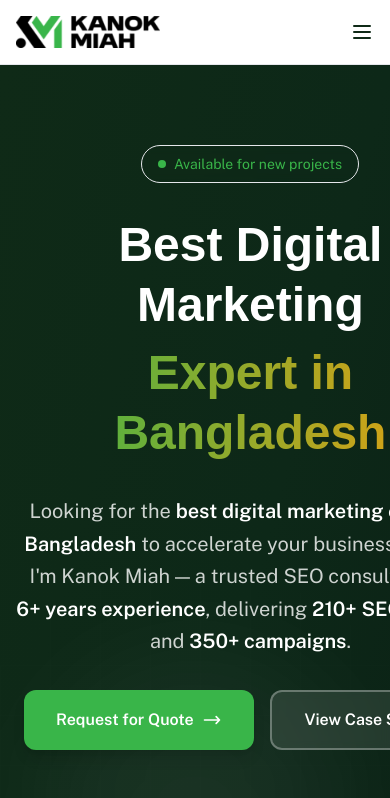
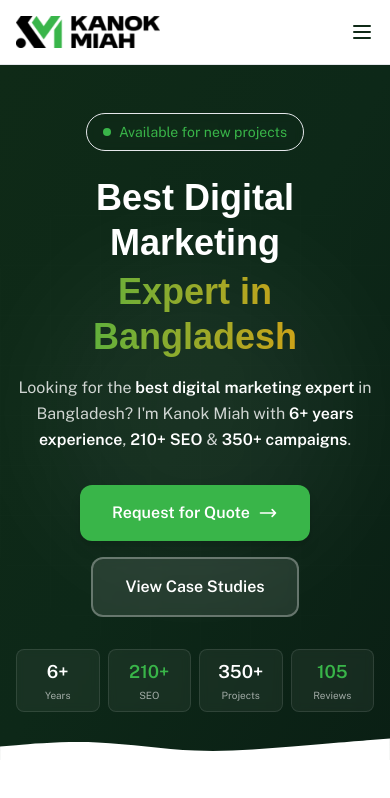
Before and after one commit to mdkanokmiah232-arch/kanok-miah-digital-marketing-website, a Next.js app: page / in a window 390 px wide. Shown: the top 798 px of the page. Built offline with nearby package versions, Linux system fonts and the light colour scheme; a web font is replaced by a local one.

Commit message:
fix: hero mobile top-of-fold design - compact layout

```diff
--- a/src/app/page.tsx
+++ b/src/app/page.tsx
@@ -93,7 +93,7 @@
           backgroundSize: '50px 50px'
         }}></div>
 
-        <div className="relative mx-auto max-w-7xl px-4 py-20 lg:px-8">
+        <div className="relative mx-auto max-w-7xl px-4 py-12 lg:py-20 lg:px-8">
           <div className="grid gap-12 lg:grid-cols-2 lg:items-center">
             <div className="text-center lg:text-left">
               <div className="inline-flex items-center gap-2 rounded-full border border-[var(--color-signal)]/30 bg-[var(--color-signal)]/10 px-4 py-2 text-sm text-[var(--color-signal)] backdrop-blur-sm">
@@ -104,15 +104,15 @@
                 Available for new projects
               </div>
 
-              <h1 className="mt-8 font-display text-5xl font-bold leading-tight text-white sm:text-6xl lg:text-7xl">
+              <h1 className="mt-6 font-display text-4xl font-bold leading-tight text-white sm:text-5xl lg:text-6xl">
                 <span className="block">Best Digital Marketing</span>
-                <span className="block mt-2 bg-gradient-to-r from-[var(--color-signal)] to-[#f59e0b] bg-clip-text text-transparent">
+                <span className="block mt-1 bg-gradient-to-r from-[var(--color-signal)] to-[#f59e0b] bg-clip-text text-transparent">
                   Expert in Bangladesh
                 </span>
               </h1>
 
-              <p className="mt-8 text-xl text-white/80 leading-relaxed max-w-xl mx-auto lg:mx-0">
-                Looking for the <strong className="text-white">best digital marketing expert in Bangladesh</strong> to accelerate your business growth? I'm Kanok Miah — a trusted SEO consultant with <strong className="text-white">6+ years experience</strong>, delivering <strong className="text-white">210+ SEO projects</strong> and <strong className="text-white">350+ campaigns</strong>.
+              <p className="mt-4 text-base text-white/80 leading-relaxed max-w-xl mx-auto lg:mx-0">
+                Looking for the <strong className="text-white">best digital marketing expert</strong> in Bangladesh? I'm Kanok Miah with <strong className="text-white">6+ years experience</strong>, <strong className="text-white">210+ SEO</strong> & <strong className="text-white">350+ campaigns</strong>.
               </p>
 
               <div className="mt-8 flex flex-wrap justify-center gap-4 lg:justify-start">
@@ -134,23 +134,23 @@
               </div>
 
               {/* Quick Stats */}
-              <div className="mt-12 grid grid-cols-2 gap-4">
+              <div className="mt-8 grid grid-cols-4 gap-2">
                 {[
-                  { value: '6+', label: 'Years Experience', color: 'text-white' },
-                  { value: '210+', label: 'SEO Projects', color: 'text-[var(--color-signal)]' },
-                  { value: '350+', label: 'Total Projects', color: 'text-white' },
-                  { value: '105', label: 'Google Reviews', color: 'text-[var(--color-signal)]' },
+                  { value: '6+', label: 'Years', color: 'text-white' },
+                  { value: '210+', label: 'SEO', color: 'text-[var(--color-signal)]' },
+                  { value: '350+', label: 'Projects', color: 'text-white' },
+                  { value: '105', label: 'Reviews', color: 'text-[var(--color-signal)]' },
                 ].map((stat) => (
-                  <div key={stat.label} className="rounded-xl bg-white/5 backdrop-blur-sm border border-white/10 p-4 text-center">
-                    <div className={`text-3xl font-bold ${stat.color}`}>{stat.value}</div>
-                    <div className="text-sm text-white/60 mt-1">{stat.label}</div>
+                  <div key={stat.label} className="rounded-lg bg-white/5 backdrop-blur-sm border border-white/10 p-2 sm:p-3 text-center">
+                    <div className={`text-lg sm:text-2xl font-bold ${stat.color}`}>{stat.value}</div>
+                    <div className="text-[10px] sm:text-xs text-white/60 mt-0.5">{stat.label}</div>
                   </div>
                 ))}
               </div>
             </div>
 
-            {/* SERP Simulator */}
-            <div className="relative">
+            {/* SERP Simulator - Hidden on mobile */}
+            <div className="relative hidden lg:block">
               <div className="absolute -inset-4 bg-gradient-to-r from-[var(--color-signal)]/20 to-transparent blur-2xl"></div>
               <div className="relative rounded-2xl bg-white p-4 shadow-2xl">
                 <SerpSimulator />
```
